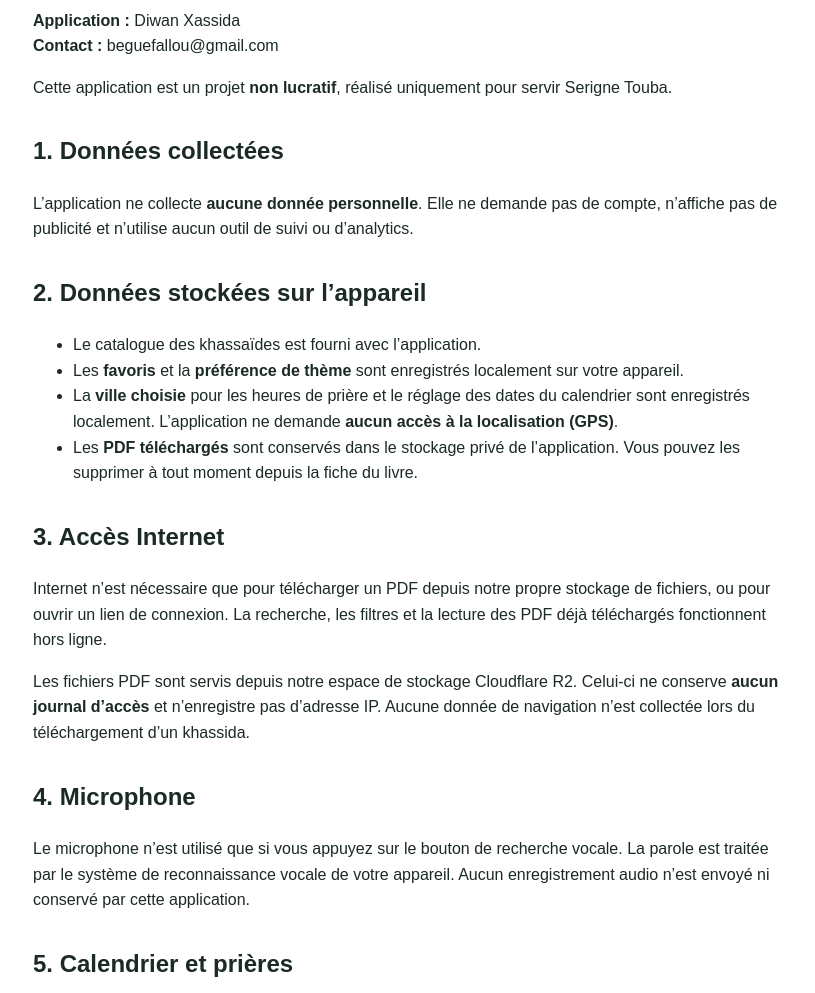
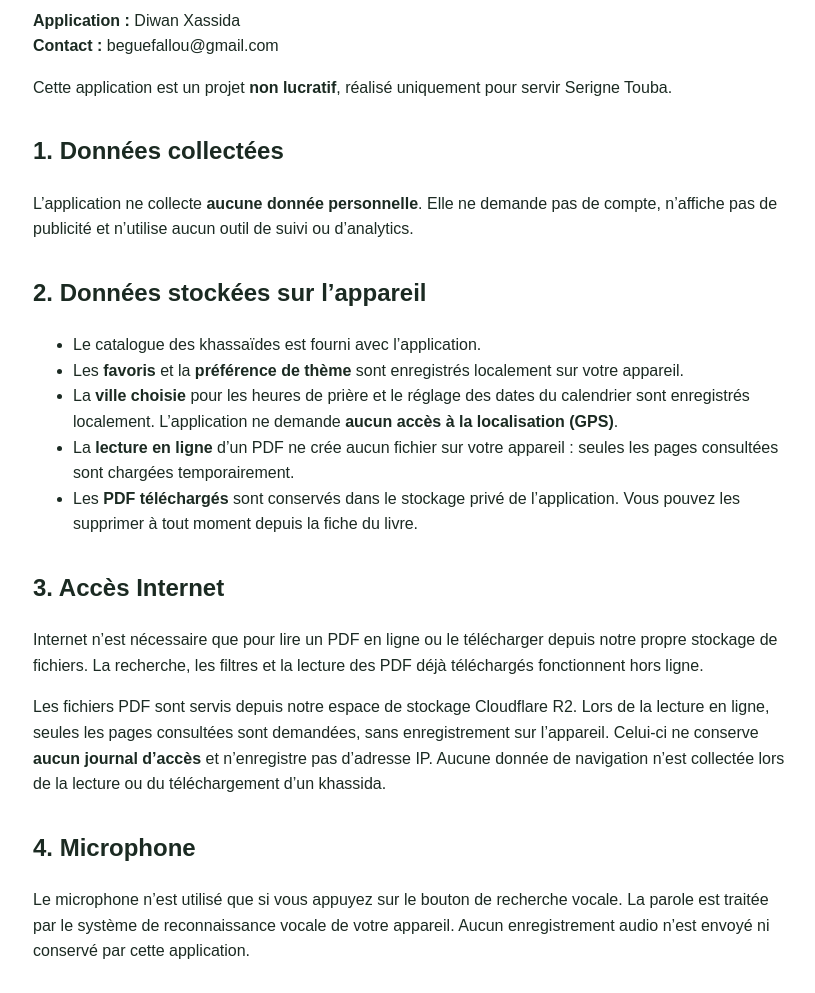
Before and after one commit to fgsfalilou/khassida-privacy, a plain HTML site: page index.html in a window 1280 px wide. Shown: the part 105-1098 px from the top of the page, without its empty margins (227-1042 px from the left). Drawn offline with Linux system fonts and the light colour scheme.

Commit message:
Update privacy policy

```diff
--- a/index.html
+++ b/index.html
@@ -24,12 +24,13 @@
     <li>Le catalogue des khassaïdes est fourni avec l’application.</li>
     <li>Les <strong>favoris</strong> et la <strong>préférence de thème</strong> sont enregistrés localement sur votre appareil.</li>
     <li>La <strong>ville choisie</strong> pour les heures de prière et le réglage des dates du calendrier sont enregistrés localement. L’application ne demande <strong>aucun accès à la localisation (GPS)</strong>.</li>
+    <li>La <strong>lecture en ligne</strong> d’un PDF ne crée aucun fichier sur votre appareil : seules les pages consultées sont chargées temporairement.</li>
     <li>Les <strong>PDF téléchargés</strong> sont conservés dans le stockage privé de l’application. Vous pouvez les supprimer à tout moment depuis la fiche du livre.</li>
   </ul>
 
   <h2>3. Accès Internet</h2>
-  <p>Internet n’est nécessaire que pour télécharger un PDF depuis notre propre stockage de fichiers, ou pour ouvrir un lien de connexion. La recherche, les filtres et la lecture des PDF déjà téléchargés fonctionnent hors ligne.</p>
-  <p>Les fichiers PDF sont servis depuis notre espace de stockage Cloudflare R2. Celui-ci ne conserve <strong>aucun journal d’accès</strong> et n’enregistre pas d’adresse IP. Aucune donnée de navigation n’est collectée lors du téléchargement d’un khassida.</p>
+  <p>Internet n’est nécessaire que pour lire un PDF en ligne ou le télécharger depuis notre propre stockage de fichiers. La recherche, les filtres et la lecture des PDF déjà téléchargés fonctionnent hors ligne.</p>
+  <p>Les fichiers PDF sont servis depuis notre espace de stockage Cloudflare R2. Lors de la lecture en ligne, seules les pages consultées sont demandées, sans enregistrement sur l’appareil. Celui-ci ne conserve <strong>aucun journal d’accès</strong> et n’enregistre pas d’adresse IP. Aucune donnée de navigation n’est collectée lors de la lecture ou du téléchargement d’un khassida.</p>
 
   <h2>4. Microphone</h2>
   <p>Le microphone n’est utilisé que si vous appuyez sur le bouton de recherche vocale. La parole est traitée par le système de reconnaissance vocale de votre appareil. Aucun enregistrement audio n’est envoyé ni conservé par cette application.</p>
```
